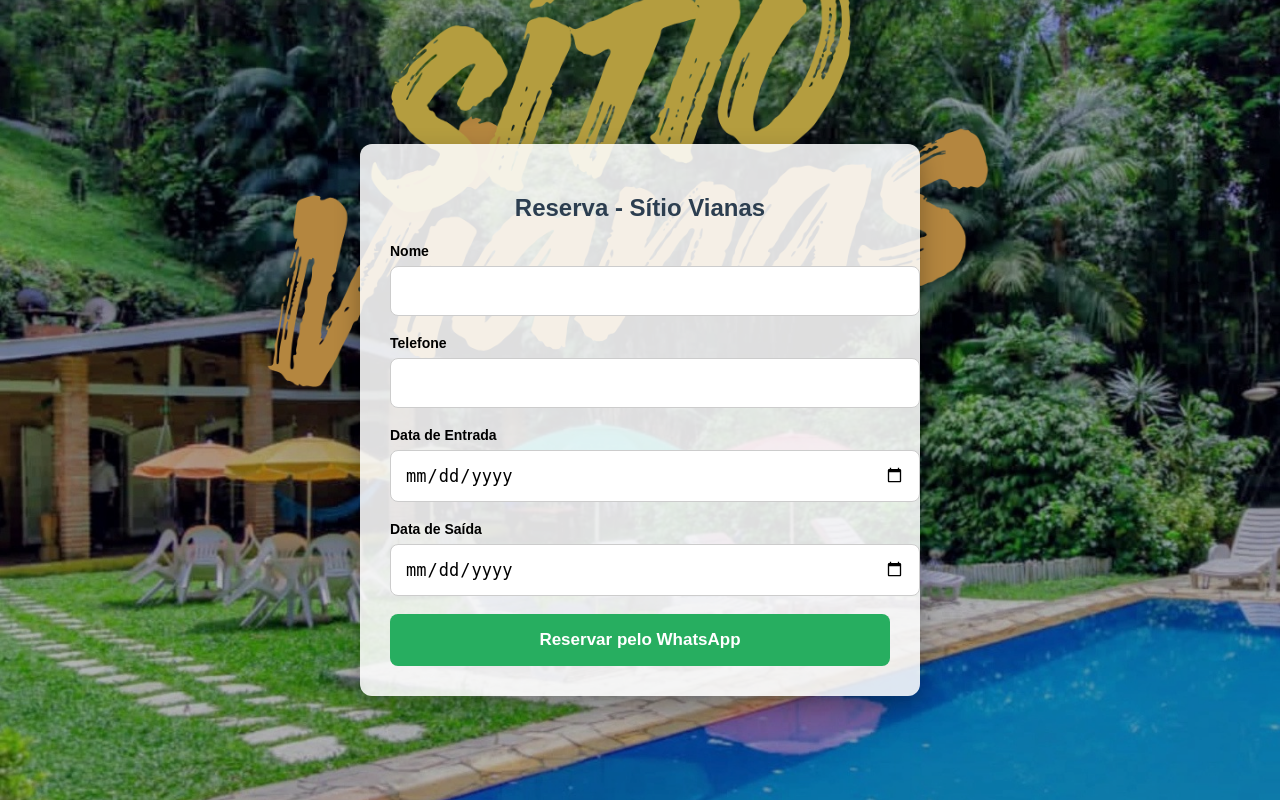
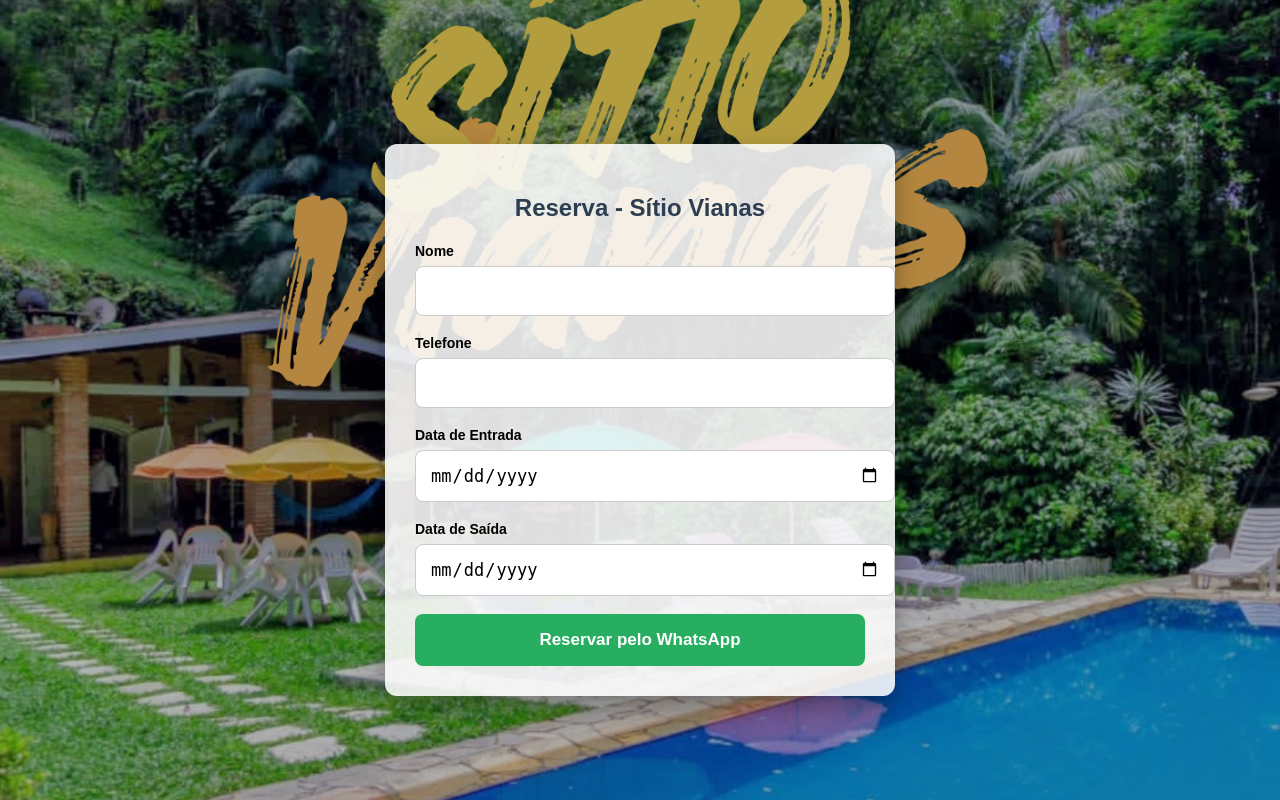
Before and after one commit to thicotav/sitiovianas, a Django app: page /reservar/ in a window 1280 px wide. Run offline with Django 5.2, Linux system fonts and the light colour scheme.

Commit message:
ajustando o formulario

```diff
--- a/templates/reservas/formulario.html
+++ b/templates/reservas/formulario.html
@@ -27,7 +27,7 @@
             border-radius: 12px;
             box-shadow: 0 10px 25px rgba(0,0,0,0.3);
             width: 95%;
-            max-width: 500px;
+            max-width: 450px;
             position: relative;
             z-index: 1;
         }
```
